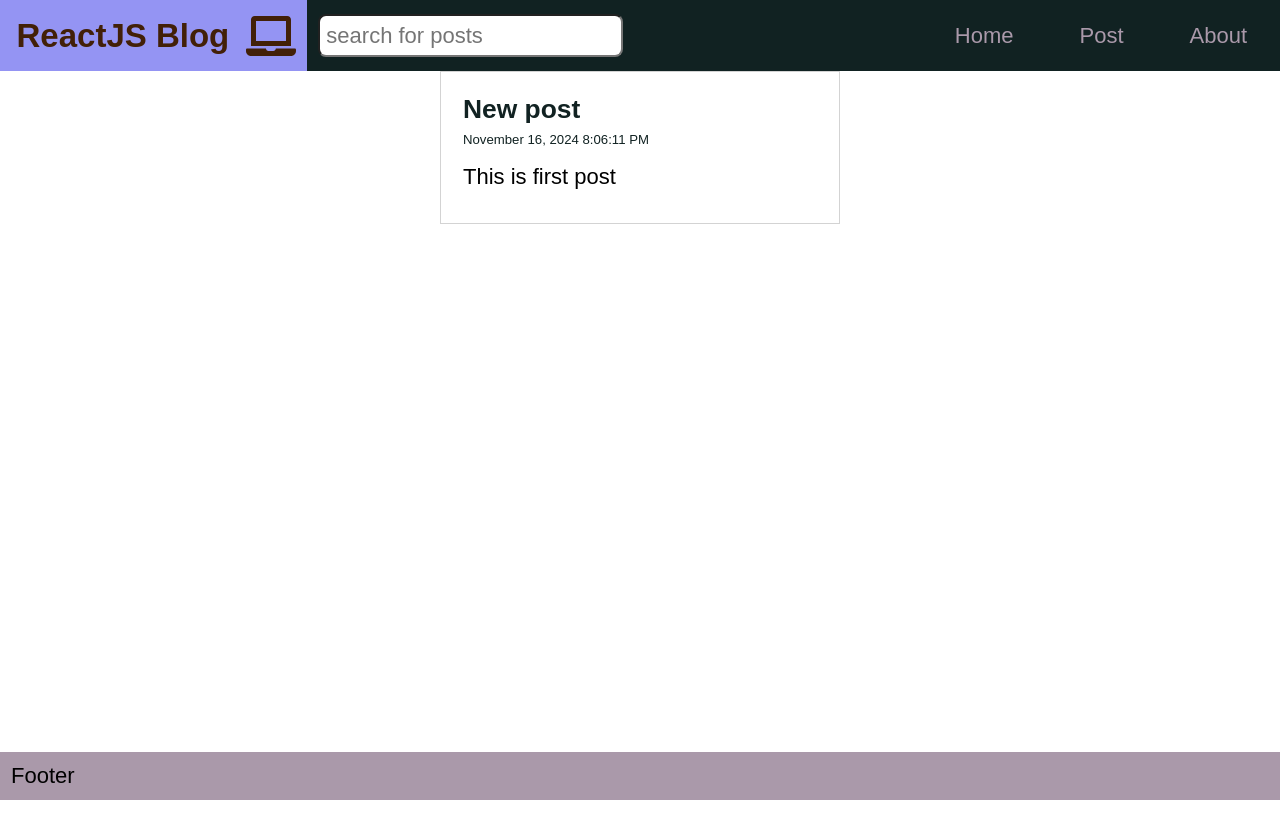
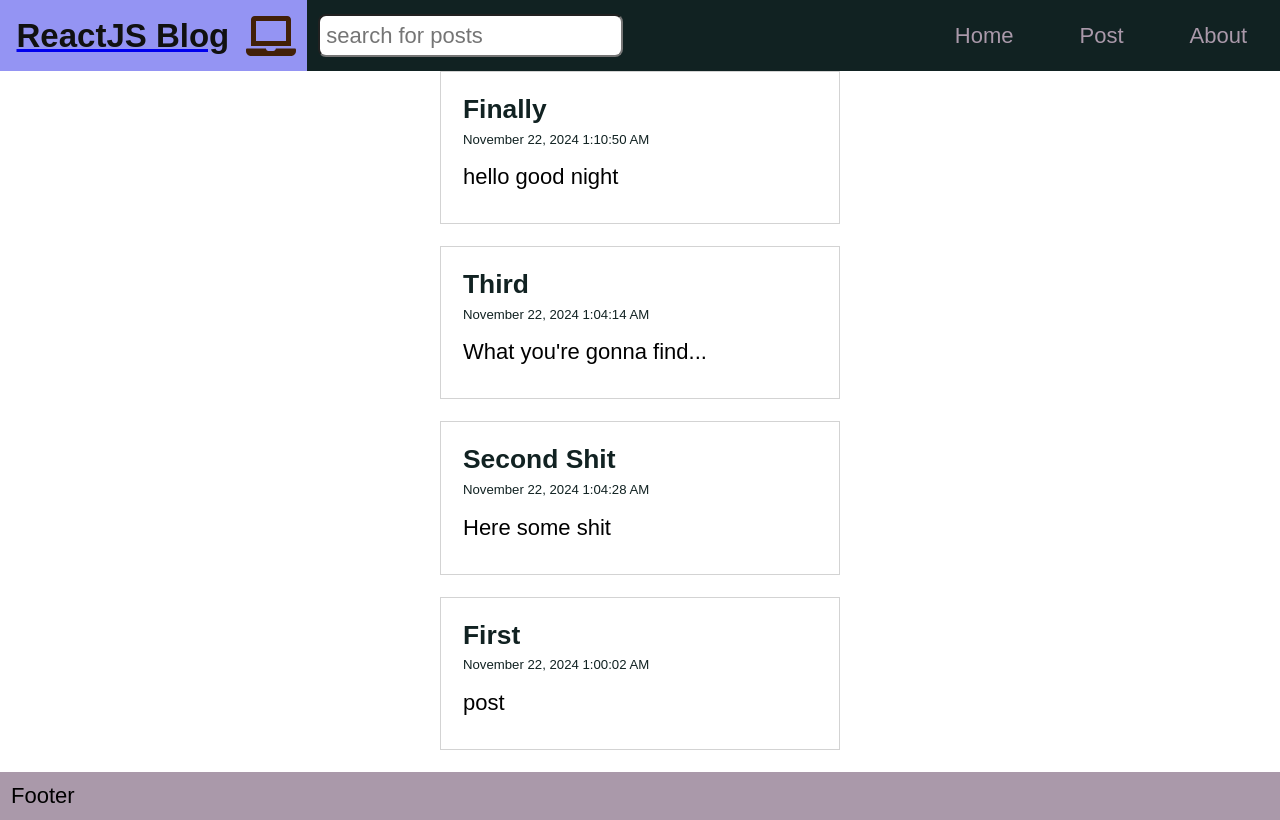
Before and after one commit to sindrezoth/davegray-reactRouter, a React (Create React App) app: page / in a window 1280 px wide. Built offline with nearby package versions, Linux system fonts and the light colour scheme; data requests are answered from the project's data file.

Commit message:
Implement ContextProvider to the app and refactor all the logic inside context.

```diff
--- a/data/db.json
+++ b/data/db.json
@@ -1,10 +1,28 @@
 {
   "posts": [
     {
-      "id": 1,
-      "title": "New post ",
-      "body": "This is first post ",
-      "datetime": "November 16, 2024 8:06:11 PM"
+      "id": "1",
+      "title": "First",
+      "body": "post ",
+      "datetime": "November 22, 2024 1:00:02 AM"
+    },
+    {
+      "id": "11",
+      "body": "Here some shit",
+      "title": "Second Shit",
+      "datetime": "November 22, 2024 1:04:28 AM"
+    },
+    {
+      "id": "111",
+      "body": "What you're gonna find how to eddititng",
+      "title": "Third",
+      "datetime": "November 22, 2024 1:04:14 AM"
+    },
+    {
+      "id": "1111",
+      "title": "Finally",
+      "body": "hello good night",
+      "datetime": "November 22, 2024 1:10:50 AM"
     }
   ]
 }
--- a/src/App.js
+++ b/src/App.js
@@ -1,8 +1,3 @@
-import React, { useState, useEffect } from 'react';
-import { Route, Routes, useNavigate } from 'react-router-dom';
-import { format } from 'date-fns';
-import api from './api/posts';
-
 import Header from './components/Header';
 import Footer from './components/Footer';
 import Home from './components/Home';
@@ -12,136 +7,24 @@ import PostPage from './components/PostPage';
 import About from './components/About';
 import Missing from './components/Missing';
 
-import useWindowSize from './hooks/useWindowSize';
-import useFetch from './hooks/useFetch';
+import { Route, Routes } from 'react-router-dom';
+import { DataProvider } from './context/DataContext';
 
 const App = () => {
-  const [posts, setPosts] = useState([]);
-  const [search, setSearch] = useState('');
-  const [searchResults, setSearchResults] = useState([]);
-  const [postTitle, setPostTitle] = useState('');
-  const [postBody, setPostBody] = useState('');
-  const [editTitle, setEditTitle] = useState('');
-  const [editBody, setEditBody] = useState('');
-  const navigate = useNavigate();
-
-  const windowSize = useWindowSize();
-  const { data, isLoading, error } = useFetch('http://localhost:3500/posts');
-
-  useEffect(() => {
-    setPosts(data);
-  }, [data]);
-
-  function handleSubmitNewPost(e) {
-    const newPost = {
-      id: posts.reduce((max, { id }) => (id > max ? id : max), 0) + 1,
-      title: postTitle,
-      body: postBody,
-      datetime: format(new Date(), 'MMMM dd, yyyy pp'),
-    };
-
-    (async () => {
-      try {
-        const response = await api.post('/posts', newPost);
-        console.log(response);
-      } catch (err) {
-        console.error(err);
-      }
-    })();
-
-    setPosts((prev) => [...prev, newPost]);
-
-    setPostTitle('');
-    setPostBody('');
-    navigate('/');
-  }
-
-  function handleEdit(id) {
-    const currentPost = posts.find((post) => post.id === id);
-
-    console.log(id);
-    const newPost = {
-      id: id,
-
-      body: editBody,
-      title: editTitle,
-      datetime: format(new Date(), 'MMMM dd, yyyy pp'),
-    };
-
-    api
-      .put(`/posts/${id}`, newPost)
-      .then((res) => {
-        setPosts((prev) => [...prev].map((post) => (post.id === id ? newPost : post)));
-        console.log(res);
-        navigate(`/post/${id}`);
-      })
-      .catch((err) => {
-        console.error(err);
-      });
-  }
-
-  function handleDelete(id) {
-    setPosts((prev) => prev.filter((post) => post.id !== id));
-
-    (async () => {
-      try {
-        const response = await api.delete(`/posts/${id}`);
-        console.log(response);
-      } catch (err) {
-        console.error(err);
-      }
-    })();
-    navigate('/');
-  }
-
-  useEffect(() => {
-    const filteredResults = posts && posts.filter(
-      (post) =>
-        post.body.toLowerCase().includes(search.toLowerCase()) ||
-        post.title.toLowerCase().includes(search.toLowerCase()),
-    );
-
-    setSearchResults(filteredResults?.reverse());
-  }, [posts, search]);
-
-  const title = 'ReactJS Blog';
   return (
     <div className="main-container">
-      <Header title={title} screenWidth={windowSize.width} search={search} setSearch={setSearch} />
-      <Routes>
-        <Route exact path="/" element={<Home isLoading={isLoading} error={error} posts={searchResults} />} />
-        <Route
-          exact
-          path="/post"
-          element={
-            <NewPost
-              postTitle={postTitle}
-              setPostTitle={setPostTitle}
-              postBody={postBody}
-              setPostBody={setPostBody}
-              handleSubmitNewPost={handleSubmitNewPost}
-            />
-          }
-        />
-        <Route
-          exact
-          path="/edit/:id"
-          element={
-            <EditPost
-              posts={posts}
-              editTitle={editTitle}
-              setEditTitle={setEditTitle}
-              editBody={editBody}
-              setEditBody={setEditBody}
-              handleEdit={handleEdit}
-            />
-          }
-        />
-        <Route path="/post/:id" element={<PostPage posts={posts} handleDelete={handleDelete} />} />
-        <Route path="/about" element={<About />} />
-        <Route path="/*" Component={Missing} />
-      </Routes>
-      <Footer />
+      <DataProvider>
+        <Header />
+        <Routes>
+          <Route exact path="/" element={<Home />} />
+          <Route exact path="/post" element={<NewPost />} />
+          <Route exact path="/edit/:id" element={<EditPost />} />
+          <Route path="/post/:id" element={<PostPage />} />
+          <Route path="/about" element={<About />} />
+          <Route path="/*" Component={Missing} />
+        </Routes>
+        <Footer />
+      </DataProvider>
     </div>
   );
 };
--- a/src/components/EditPost.js
+++ b/src/components/EditPost.js
@@ -1,7 +1,13 @@
-import React, { useEffect, useRef } from 'react';
+import React, { useContext, useEffect, useRef, useState } from 'react';
 import { useParams, Link, useNavigate } from 'react-router-dom';
+import { format } from 'date-fns';
+import api from '../api/posts';
+import DataContext from '../context/DataContext';
 
-const EditPost = ({ posts, handleEdit, editBody, setEditBody, editTitle, setEditTitle }) => {
+const EditPost = () => {
+  const { posts, setPosts } = useContext(DataContext);
+  const [editTitle, setEditTitle] = useState('');
+  const [editBody, setEditBody] = useState('');
   const inputRef = useRef();
   const { id } = useParams();
   const navigate = useNavigate();
@@ -10,15 +16,39 @@ const EditPost = ({ posts, handleEdit, editBody, setEditBody, editTitle, setEdit
     inputRef.current.focus();
   }, []);
 
+  function handleEdit(id) {
+    const currentPost = posts.find((post) => post.id === id);
 
-  const post = posts.find(post => post.id===id);
+    console.log(id);
+    const newPost = {
+      id: id,
+
+      body: editBody,
+      title: editTitle,
+      datetime: format(new Date(), 'MMMM dd, yyyy pp'),
+    };
+
+    api
+      .put(`/posts/${id}`, newPost)
+      .then((res) => {
+        setPosts((prev) => [...prev].map((post) => (post.id === id ? newPost : post)));
+        console.log(res);
+        navigate(`/post/${id}`);
+      })
+      .catch((err) => {
+        console.error(err);
+      });
+  }
+
+  const post = posts.find((post) => post.id === id);
   console.log(post);
   useEffect(() => {
     setEditTitle(post.title);
     setEditBody(post.body);
-  },[])
+  }, []);
 
-  return <main className="new-post">
+  return (
+    <main className="new-post">
       <form
         className="new-post-form"
         onSubmit={(e) => {
@@ -44,6 +74,7 @@ const EditPost = ({ posts, handleEdit, editBody, setEditBody, editTitle, setEdit
         <button type="sumbit">Submit</button>
       </form>
     </main>
+  );
 };
 
 export default EditPost;
--- a/src/components/Header.js
+++ b/src/components/Header.js
@@ -1,14 +1,20 @@
-import React from 'react';
 import Nav from './Nav';
+import React, { useContext } from 'react';
 import { FaLaptop, FaTabletAlt, FaMobileAlt } from 'react-icons/fa';
+import useWindowSize from '../hooks/useWindowSize';
+import { Link } from 'react-router-dom';
 
-const Header = ({ title, screenWidth, search, setSearch }) => {
+const Header = () => {
+  const { width } = useWindowSize();
+
   return (
     <header>
-      <h1>{title}</h1>
-      {screenWidth < 768 ? <FaMobileAlt /> : screenWidth < 992 ? <FaTabletAlt /> : <FaLaptop />}
+      <Link to="/">
+        <h1 style={{color: '#111'}}>ReactJS Blog</h1>
+      </Link>
+      {width < 768 ? <FaMobileAlt /> : width < 992 ? <FaTabletAlt /> : <FaLaptop />}
 
-      {Nav && <Nav search={search} setSearch={setSearch} />}
+      {Nav && <Nav />}
     </header>
   );
 };
--- a/src/components/Home.js
+++ b/src/components/Home.js
@@ -1,7 +1,10 @@
-import React from 'react';
+import React, { useContext } from 'react';
 import Feed from './Feed';
+import DataContext from '../context/DataContext';
 
-const Home = ({ posts, isLoading, error }) => {
+const Home = () => {
+  const { posts, isLoading, error, searchResults } = useContext(DataContext);
+
   return (
     <main className="home">
       {isLoading ? (
@@ -9,7 +12,7 @@ const Home = ({ posts, isLoading, error }) => {
       ) : error ? (
         <p>{error}</p>
       ) : posts && posts.length ? (
-        <Feed posts={posts} />
+        <Feed posts={searchResults || posts} />
       ) : (
         <p>No posts to display.</p>
       )}
--- a/src/components/Nav.js
+++ b/src/components/Nav.js
@@ -1,7 +1,10 @@
-import React from 'react';
 import { Link } from 'react-router-dom';
+import React, { useContext } from 'react';
+import DataContext from '../context/DataContext';
 
-const Nav = ({ search, setSearch }) => {
+const Nav = () => {
+  const { search, setSearch } = useContext(DataContext);
+
   return (
     <nav>
       <form onSubmit={(e) => e.preventDefault()}>
--- a/src/components/NewPost.js
+++ b/src/components/NewPost.js
@@ -1,7 +1,39 @@
-import React, { useEffect, useRef } from 'react';
+import React, { useEffect, useRef, useContext, useState } from 'react';
+import { useNavigate } from 'react-router-dom';
+import { format } from 'date-fns';
+import api from '../api/posts';
+import DataContext from '../context/DataContext';
 
-const NewPost = ({ postTitle, setPostTitle, postBody, setPostBody, handleSubmitNewPost }) => {
+const NewPost = () => {
+  const { posts, setPosts } = useContext(DataContext);
   const inputRef = useRef();
+  const [postTitle, setPostTitle] = useState('');
+  const [postBody, setPostBody] = useState('');
+  const navigate = useNavigate();
+
+  function handleSubmitNewPost(e) {
+    const newPost = {
+      id: (posts.reduce((max, { id }) => (id > max ? id : max), 0) + 1)+'',
+      title: postTitle,
+      body: postBody,
+      datetime: format(new Date(), 'MMMM dd, yyyy pp'),
+    };
+
+    (async () => {
+      try {
+        const response = await api.post('/posts', newPost);
+        console.log(response);
+      } catch (err) {
+        console.error(err);
+      }
+    })();
+
+    setPosts((prev) => [...prev, newPost]);
+
+    setPostTitle('');
+    setPostBody('');
+    navigate('/');
+  }
 
   useEffect(() => {
     inputRef.current.focus();
--- a/src/components/PostPage.js
+++ b/src/components/PostPage.js
@@ -1,10 +1,27 @@
-import React from 'react';
+import React, { useContext } from 'react';
 import { useParams, Link, useNavigate } from 'react-router-dom';
+import DataContext from '../context/DataContext';
+import api from '../api/posts';
 
-const PostPage = ({ posts, handleDelete }) => {
+const PostPage = () => {
+  const { posts, setPosts } = useContext(DataContext);
   const { id } = useParams();
   const post = posts.find((post) => '' + post.id === id.toString());
   const navigate = useNavigate();
+
+  function handleDelete(id) {
+    setPosts((prev) => prev.filter((post) => post.id !== id));
+
+    (async () => {
+      try {
+        const response = await api.delete(`/posts/${id}`);
+        console.log(response);
+      } catch (err) {
+        console.error(err);
+      }
+    })();
+    navigate('/');
+  }
 
   return (
     <main className="post-page">
--- /dev/null
+++ b/src/context/DataContext.js
@@ -0,0 +1,42 @@
+import { createContext, useState, useEffect } from 'react';
+import useFetch from '../hooks/useFetch';
+
+const DataContext = createContext({});
+
+export const DataProvider = ({ children }) => {
+  const [posts, setPosts] = useState([]);
+  const [search, setSearch] = useState('');
+  const [searchResults, setSearchResults] = useState([]);
+
+  const { data, isLoading, error } = useFetch('http://localhost:3500/posts');
+
+  useEffect(() => {
+    setPosts(data);
+  }, [data]);
+
+  useEffect(() => {
+    const filteredResults =
+      posts &&
+      posts.filter(
+        (post) =>
+          post.body.toLowerCase().includes(search.toLowerCase()) ||
+          post.title.toLowerCase().includes(search.toLowerCase()),
+      );
+
+    setSearchResults(filteredResults?.reverse());
+  }, [posts, search]);
+
+  return (
+    <DataContext.Provider
+      value={{
+        search, setSearch,
+        posts, setPosts,
+        isLoading, error,
+        searchResults,
+      }}>
+      {children}
+    </DataContext.Provider>
+  );
+};
+
+export default DataContext;
```
Also changed, not shown: 1 other file (tests, documents, lock files or other folders). Lines whose indentation alone changed are shown as unchanged.
